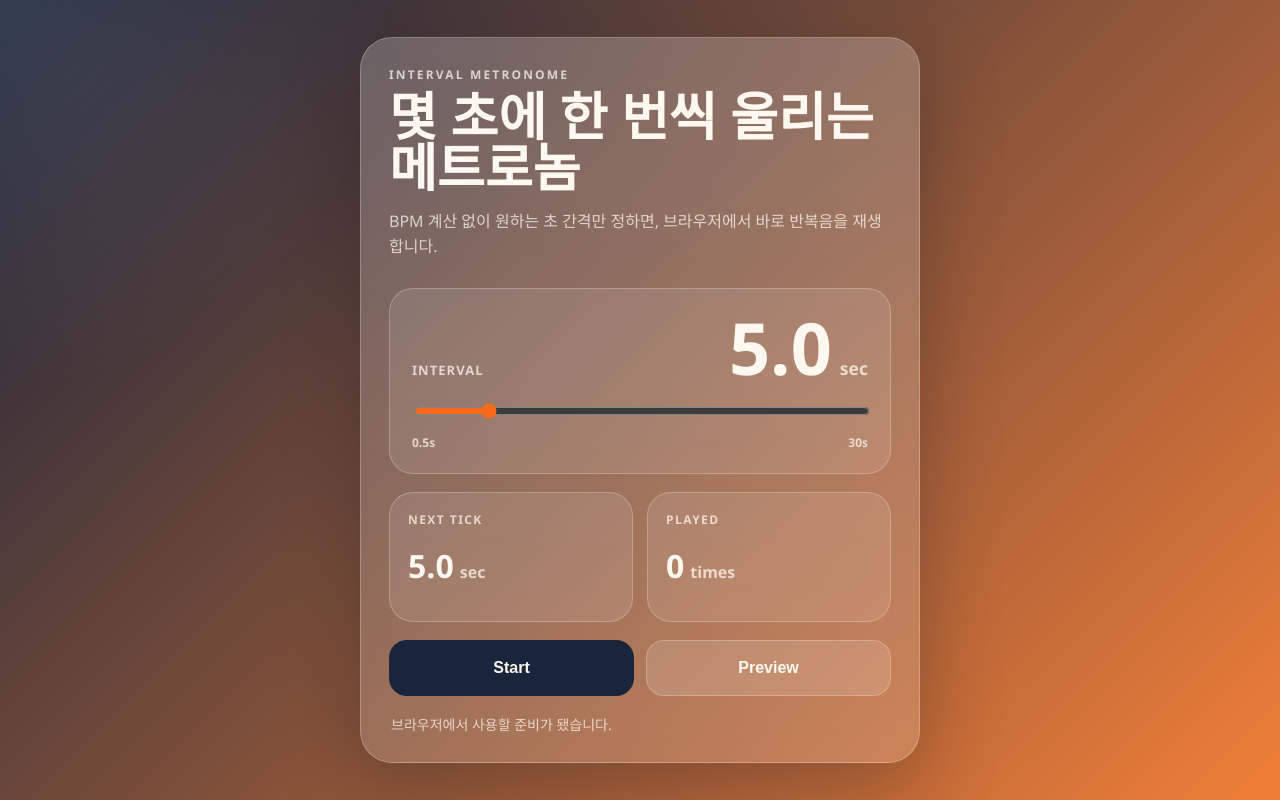
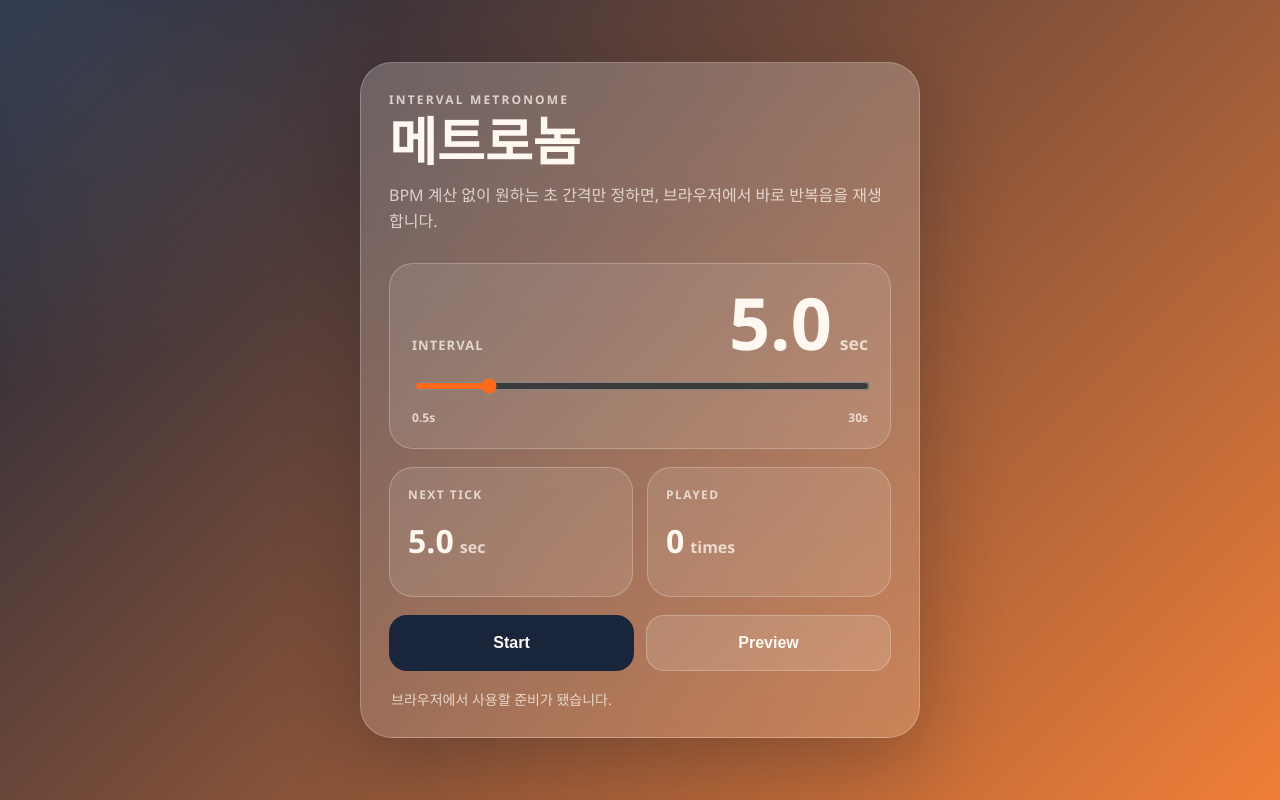
Before and after one commit to baekstrong/metronome, a plain HTML site: page index.html in a window 1280 px wide. Drawn offline with Linux system fonts and the light colour scheme.

Commit message:
Shorten homepage title

```diff
--- a/index.html
+++ b/index.html
@@ -14,7 +14,7 @@
     <main class="app-shell">
       <section class="hero-card">
         <p class="eyebrow">INTERVAL METRONOME</p>
-        <h1>몇 초에 한 번씩 울리는 메트로놈</h1>
+        <h1>메트로놈</h1>
         <p class="hero-copy">
           BPM 계산 없이 원하는 초 간격만 정하면, 브라우저에서 바로 반복음을 재생합니다.
         </p>
```
